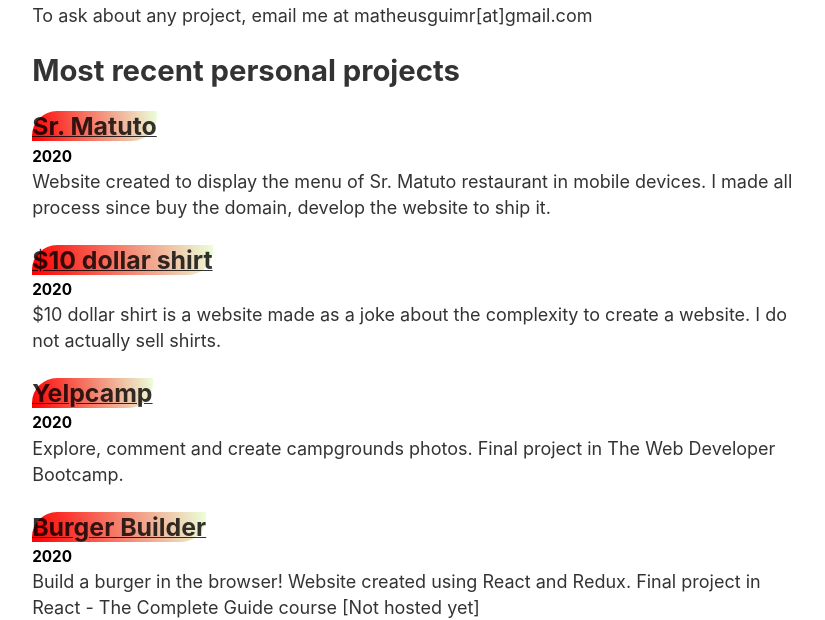
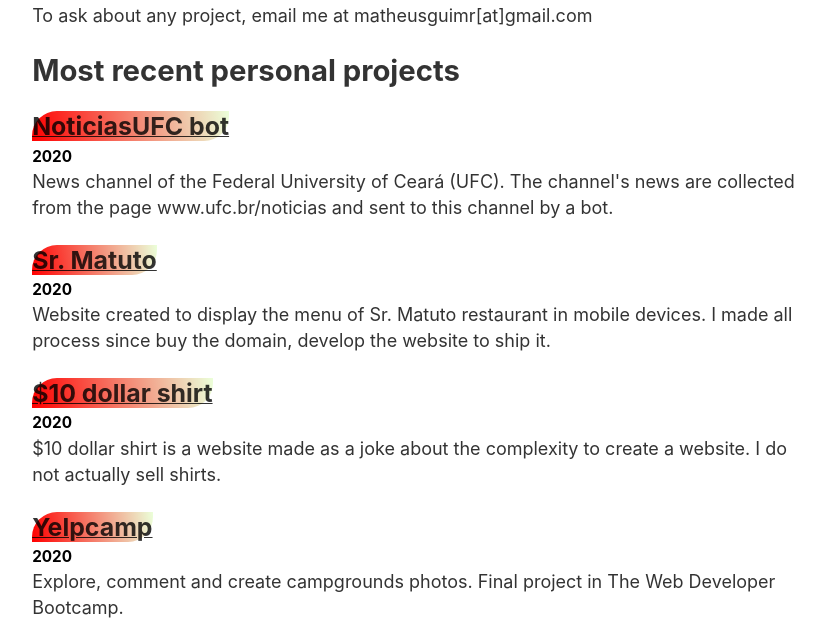
Before and after one commit to matheustguimaraes/matheustguimaraes.com, a Gatsby site: page /projects in a window 1280 px wide. Shown: the part 182-802 px from the top of the page, without its empty margins (217-1042 px from the left). Built offline with nearby package versions, Linux system fonts and the light colour scheme; Gatsby itself is replaced by a stand-in of ours.

Commit message:
Add noticiasUFC bot

```diff
--- a/src/pages/projects.js
+++ b/src/pages/projects.js
@@ -35,6 +35,16 @@
           <p>To ask about any project, email me at matheusguimr[at]gmail.com</p>
 
           <h2>Most recent personal projects</h2>
+          <AboutSection
+            title="NoticiasUFC bot"
+            href="https://t.me/noticiasUFC"
+            date="2020"
+          >
+            News channel of the Federal University of Ceará (UFC). The channel's
+            news are collected from the page www.ufc.br/noticias and sent to
+            this channel by a bot.
+          </AboutSection>
+
           <AboutSection
             title="Sr. Matuto"
             href="https://srmatuto.com"
```
